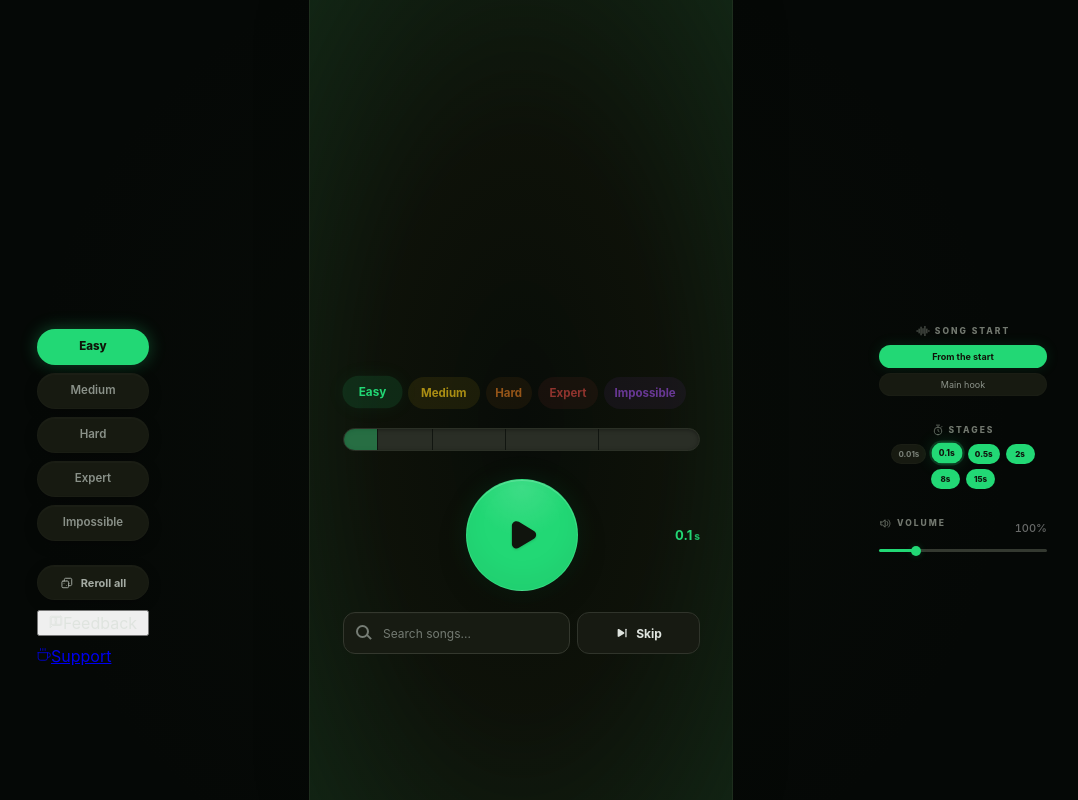
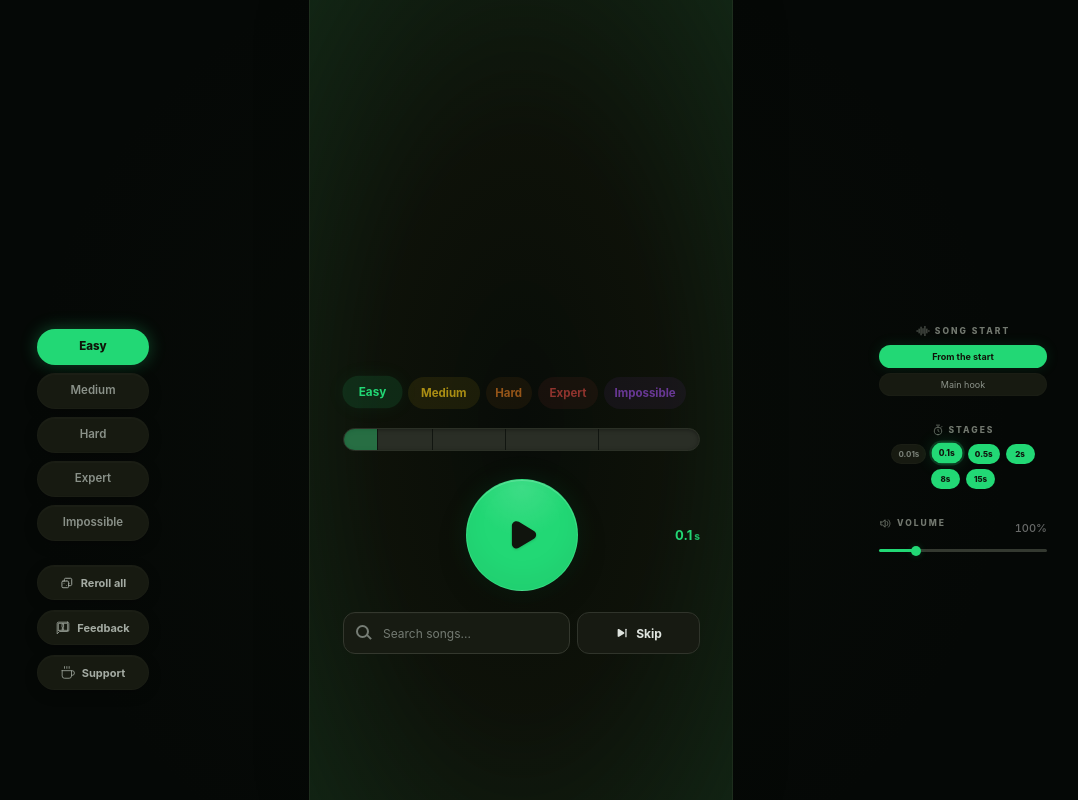
Before and after one commit to martinw500/songless, a React (Vite) app: page / in a window 1280 px wide. Shown: the whole page, without its empty margins (122-1200 px from the left). Built offline with nearby package versions, Linux system fonts and the light colour scheme.

Commit message:
fix: restore mode-action classes for buttons

```diff
--- a/src/App.tsx
+++ b/src/App.tsx
@@ -507,7 +507,7 @@ function App() {
             )}
             <button
               type="button"
-              className="action-button secondary-action feedback-button"
+              className="mode-action feedback-button"
               onClick={() => setIsFeedbackOpen(true)}
               title="Send Feedback"
             >
@@ -519,8 +519,9 @@ function App() {
               href="https://buymeacoffee.com/songlessrecreation"
               target="_blank"
               rel="noopener noreferrer"
-              className="action-button secondary-action support-button"
+              className="mode-action support-button"
               title="Support this project on Buy Me A Coffee"
+              style={{ textDecoration: 'none' }}
             >
               <CoffeeIcon />
               Support
```
